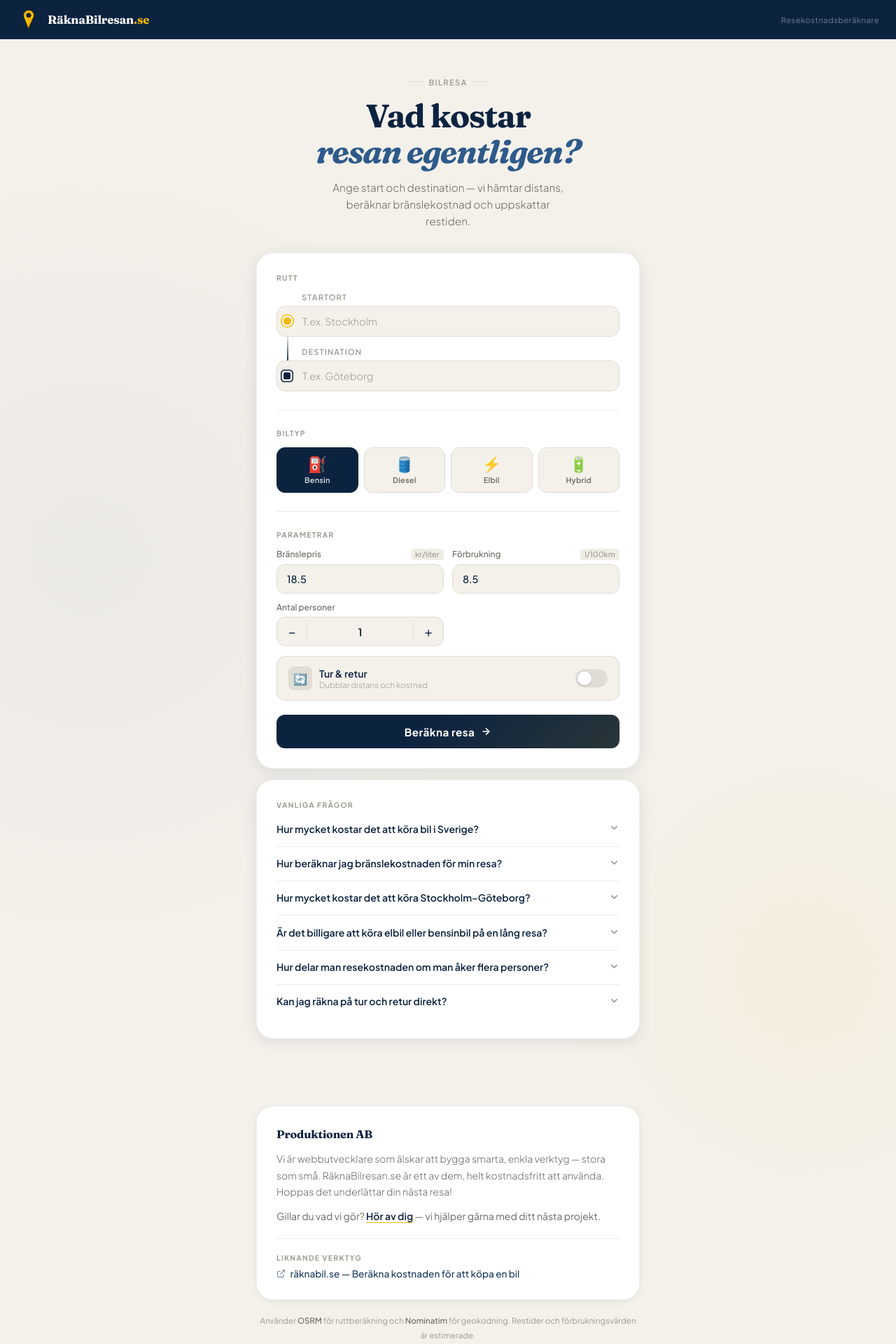
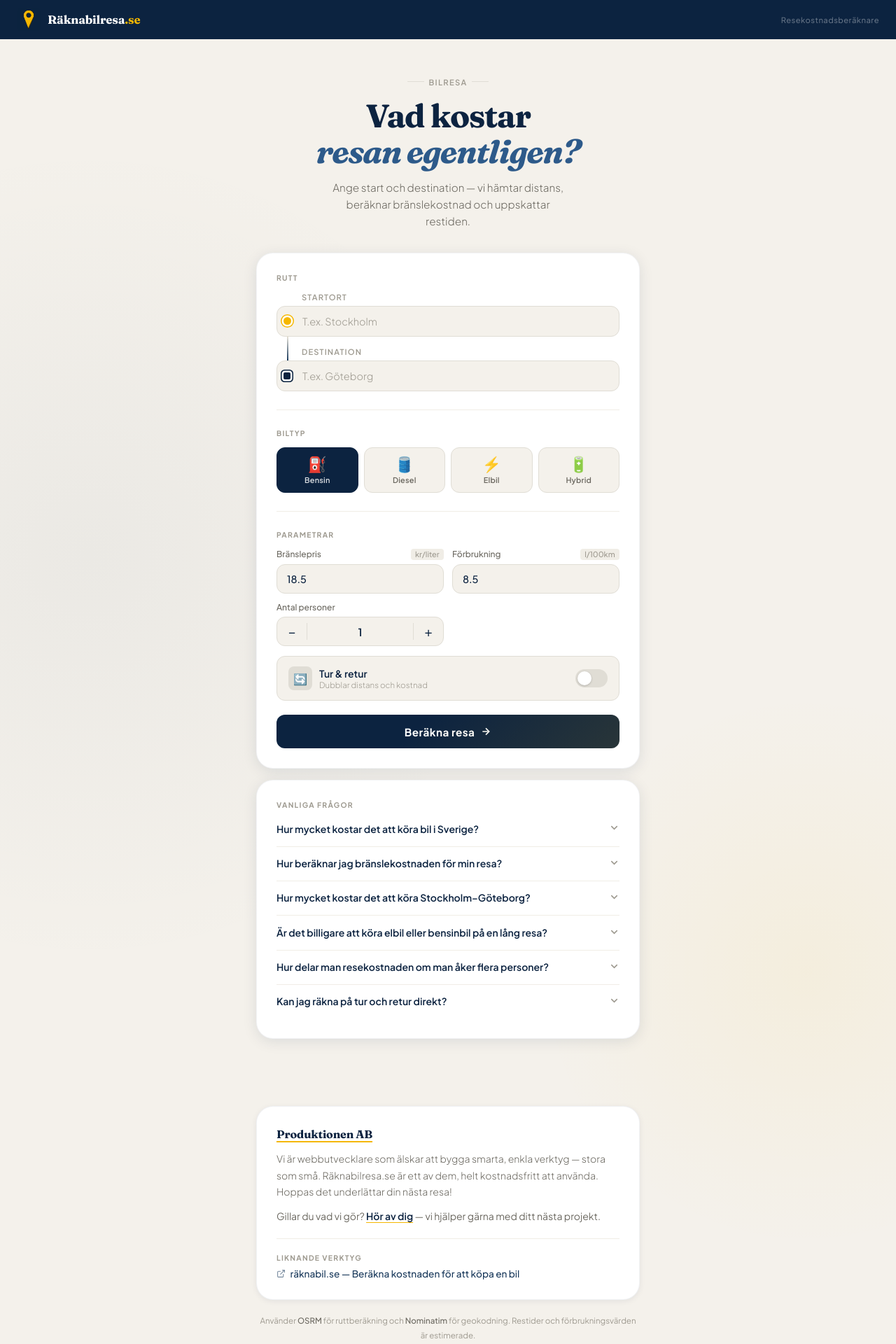
Before and after one commit to LuckyLBP/rakna-bilresan, a React (Vite) app: page / in a window 1280 px wide. Shown: the top 1920 px of the page at 70% size. Built offline with nearby package versions, Linux system fonts and the light colour scheme.

Commit message:
changed name

```diff
--- a/index.html
+++ b/index.html
@@ -5,24 +5,24 @@
     <meta name="viewport" content="width=device-width, initial-scale=1.0" />
 
     <!-- ─── Primary SEO ─────────────────────────────────── -->
-    <title>Beräkna kostnad för bilresa | RäknaBilresan.se</title>
+    <title>Beräkna kostnad för bilresa | Räknabilresa.se</title>
     <meta name="description" content="Beräkna exakt vad din bilresa kostar. Ange start och destination — få total kostnad, distans och restid för bensin, diesel, elbil och hybrid. Gratis kalkylator." />
     <meta name="keywords" content="beräkna kostnad bilresa, bilresekalkylator, räkna ut bränsleförbrukning, bränslepris kalkylator, hur mycket kostar det att köra bil, kostnad per mil, bensin kalkylator, elbil kostnad resa, bilresa kostnad Sverige" />
-    <link rel="canonical" href="https://raknabilresan.se/" />
+    <link rel="canonical" href="https://raknabilresa.se/" />
     <meta name="robots" content="index, follow" />
     <meta name="author" content="Produktionen AB" />
 
     <!-- ─── Open Graph (Facebook, LinkedIn, iMessage) ───── -->
     <meta property="og:type"        content="website" />
-    <meta property="og:url"         content="https://raknabilresan.se/" />
-    <meta property="og:title"       content="Beräkna kostnad för bilresa — RäknaBilresan.se" />
+    <meta property="og:url"         content="https://raknabilresa.se/" />
+    <meta property="og:title"       content="Beräkna kostnad för bilresa — Räknabilresa.se" />
     <meta property="og:description" content="Gratis kalkylator för bilresekostnader. Ange start, destination och biltyp — få total kostnad, distans och restid direkt." />
     <meta property="og:locale"      content="sv_SE" />
-    <meta property="og:site_name"   content="RäknaBilresan.se" />
+    <meta property="og:site_name"   content="Räknabilresa.se" />
 
     <!-- ─── Twitter Card ────────────────────────────────── -->
     <meta name="twitter:card"        content="summary" />
-    <meta name="twitter:title"       content="Beräkna kostnad för bilresa — RäknaBilresan.se" />
+    <meta name="twitter:title"       content="Beräkna kostnad för bilresa — Räknabilresa.se" />
     <meta name="twitter:description" content="Gratis kalkylator för bilresekostnader. Bensin, diesel, elbil och hybrid. Distans, restid och kostnad per person." />
 
     <!-- ─── Structured Data (JSON-LD) ───────────────────── -->
@@ -30,8 +30,8 @@
     {
       "@context": "https://schema.org",
       "@type": "WebApplication",
-      "name": "RäknaBilresan.se",
-      "url": "https://raknabilresan.se/",
+      "name": "Räknabilresa.se",
+      "url": "https://raknabilresa.se/",
       "description": "Gratis kalkylator för att beräkna kostnaden för en bilresa i Sverige. Stöd för bensin, diesel, elbil och hybrid.",
       "applicationCategory": "UtilitiesApplication",
       "operatingSystem": "Web",
@@ -45,7 +45,7 @@
       "creator": {
         "@type": "Organization",
         "name": "Produktionen AB",
-        "url": "https://raknabilresan.se"
+        "url": "https://raknabilresa.se"
       },
       "featureList": [
         "Beräkna bränslekostnad för bilresa",
@@ -104,8 +104,8 @@
     <!-- ─── Favicon ────────────────────────────────────────── -->
     <link rel="icon"             type="image/jpeg" href="/Rakna_bilresan_logo.jpg" />
     <link rel="apple-touch-icon"                   href="/Rakna_bilresan_logo.jpg" />
-    <meta property="og:image"   content="https://raknabilresan.se/Rakna_bilresan_logo.jpg" />
-    <meta name="twitter:image"  content="https://raknabilresan.se/Rakna_bilresan_logo.jpg" />
+    <meta property="og:image"   content="https://raknabilresa.se/Rakna_bilresan_logo.jpg" />
+    <meta name="twitter:image"  content="https://raknabilresa.se/Rakna_bilresan_logo.jpg" />
 
     <!-- ─── Fonts ─────────────────────────────────────────── -->
     <link rel="preconnect" href="https://fonts.googleapis.com" />
--- a/src/App.jsx
+++ b/src/App.jsx
@@ -66,7 +66,7 @@ function fmtTime(sec) {
 
 async function geocodeQuery(q) {
   const url = `https://nominatim.openstreetmap.org/search?q=${encodeURIComponent(q)}&format=json&limit=1&countrycodes=se`
-  const res = await fetch(url, { headers: { 'Accept-Language': 'sv', 'User-Agent': 'RäknaBilresan.se/1.0' } })
+  const res = await fetch(url, { headers: { 'Accept-Language': 'sv', 'User-Agent': 'Räknabilresa.se/1.0' } })
   const data = await res.json()
   if (!data?.length) return null
   return { lat: +data[0].lat, lon: +data[0].lon }
@@ -95,7 +95,7 @@ function AutocompleteInput({ id, label, placeholder, value, onChange, onSelect,
     timerRef.current = setTimeout(async () => {
       try {
         const url = `https://nominatim.openstreetmap.org/search?q=${encodeURIComponent(val)}&format=json&limit=5&countrycodes=se&addressdetails=1`
-        const res = await fetch(url, { headers: { 'Accept-Language': 'sv', 'User-Agent': 'RäknaBilresan.se/1.0' } })
+        const res = await fetch(url, { headers: { 'Accept-Language': 'sv', 'User-Agent': 'Räknabilresa.se/1.0' } })
         const data = await res.json()
         setSuggestions(data ?? [])
         setHiIdx(-1)
@@ -536,8 +536,8 @@ export default function App() {
     <>
       <header>
         <a className="logo" href="#">
-          <img className="logo-img" src="/Rakna_bilresan_logo.jpg" alt="RäknaBilresan.se logotyp" />
-          <span className="logo-name">RäknaBilresan<span>.se</span></span>
+          <img className="logo-img" src="/Rakna_bilresan_logo.jpg" alt="Räknabilresa.se logotyp" />
+          <span className="logo-name">Räknabilresa<span>.se</span></span>
         </a>
         <span className="header-tag">Resekostnadsberäknare</span>
       </header>
@@ -676,11 +676,11 @@ export default function App() {
       <footer>
         <div className="footer-about">
           <div className="footer-logo-row">
-            <span className="footer-brand">Produktionen AB</span>
+            <a className="footer-brand" href="https://produktionen.se" target="_blank" rel="noopener noreferrer">Produktionen AB</a>
           </div>
           <p className="footer-desc">
             Vi är webbutvecklare som älskar att bygga smarta, enkla verktyg — stora som små.
-            RäknaBilresan.se är ett av dem, helt kostnadsfritt att använda.
+            Räknabilresa.se är ett av dem, helt kostnadsfritt att använda.
             Hoppas det underlättar din nästa resa!
           </p>
           <p className="footer-cta">
--- a/src/index.css
+++ b/src/index.css
@@ -1001,7 +1001,12 @@ footer {
   font-weight: 700;
   color: var(--navy);
   letter-spacing: -0.01em;
+  text-decoration: none;
+  border-bottom: 2px solid var(--gold);
+  transition: opacity .15s;
 }
+
+.footer-brand:hover { opacity: 0.75; }
 
 .footer-desc {
   font-size: 0.875rem;
```
Also changed, not shown: public/robots.txt, 1 other file (tests, documents, lock files or other folders).
